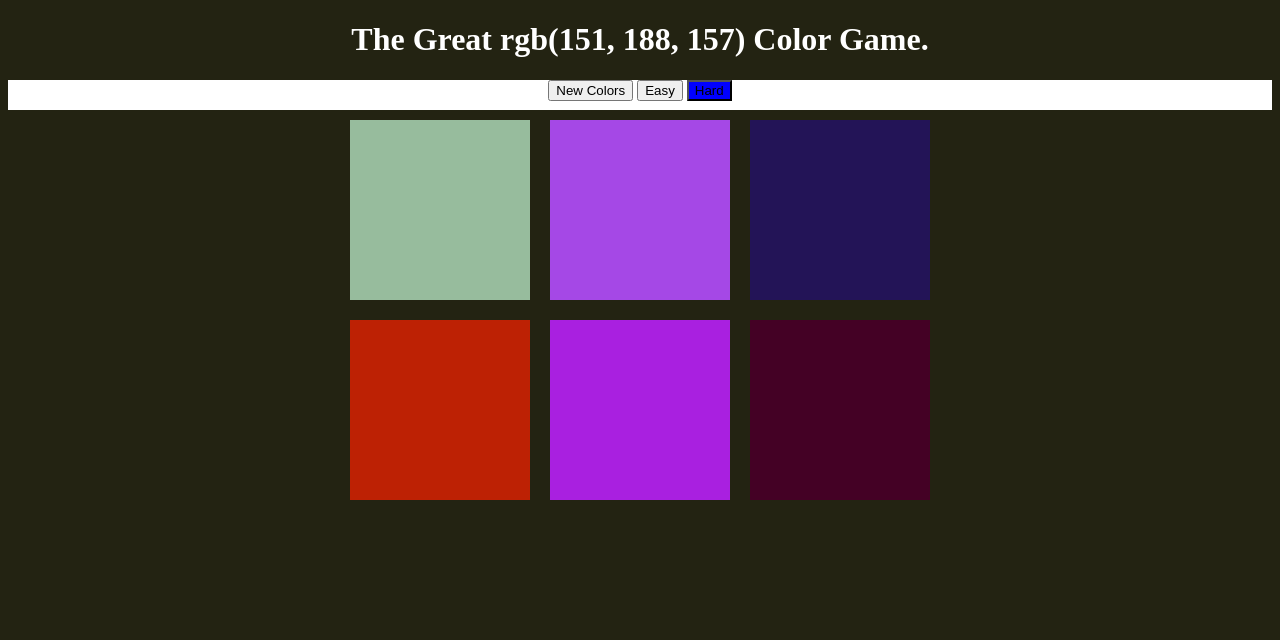
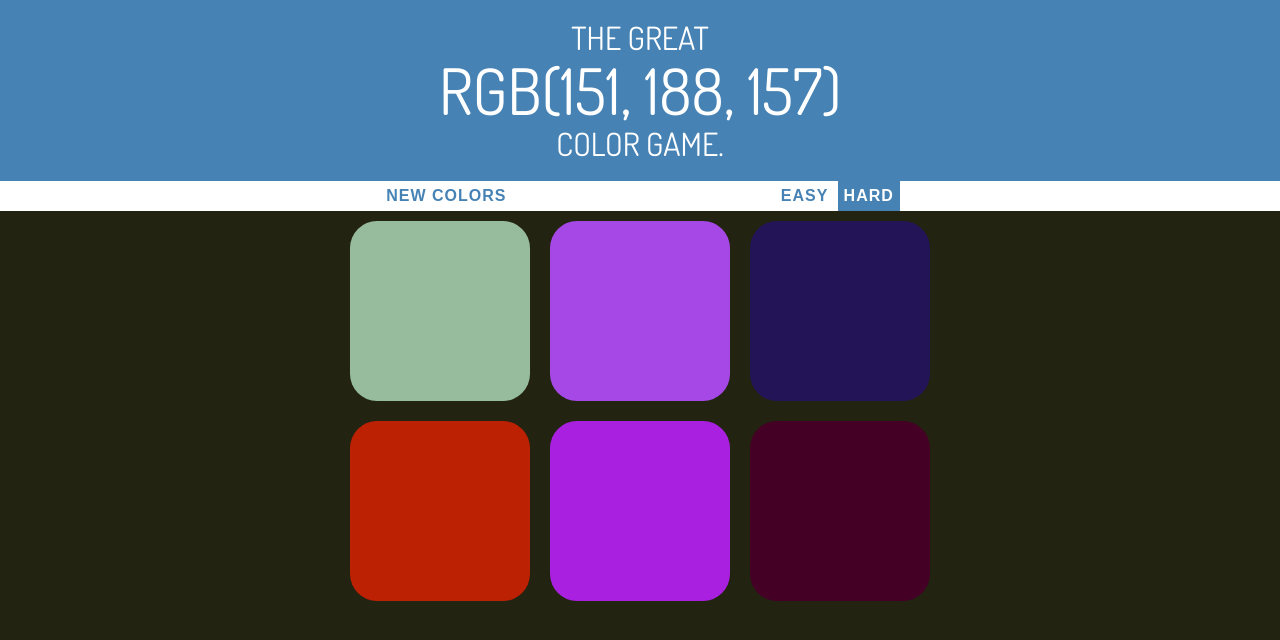
Before and after one commit to efarioli/colorGame, a plain HTML site: page index.html in a window 1280 px wide. Drawn offline with Linux system fonts and the light colour scheme.

Commit message:
finish with the Css styling

```diff
--- a/colorGame.css
+++ b/colorGame.css
@@ -1,9 +1,26 @@
 body {
 	background-color: #232312;
+	margin: 0;
+	font-family: "Dosis", "Monserrat", "Avenir";
 }
 h1{
 	color: white;
 	text-align: center;
+	line-height: 1.1;
+	background: steelblue;
+	margin:0;
+	font-weight: normal;
+	text-transform: uppercase;
+	padding: 20px 0;
+}
+
+#colorDisplay {
+	font-size: 200%;
+}
+
+#message{
+	display: inline-block;
+	width: 20%;
 }
 .square {
 	width: 30%;
@@ -25,5 +42,33 @@ h1{
 }
 
 .selected {
-	background: blue;
+	background: steelblue;
+	color: white;
 }
+
+button {
+	border: none;
+	background: none;
+	text-transform: uppercase;
+	height: 100%;
+	font-weight: bold;
+	color: steelblue;
+	letter-spacing: 1px;
+	font-size: inherit;
+	-moz-transition: all 0.4s;
+	-webkit-transition: all 0.4s;
+	transition: all 0.4s;
+}
+
+button:hover {
+	color: white;
+	background: steelblue;
+}
+.square{
+	-moz-border-radius: 15%;
+	-webkit-border-radius: 15%;
+	border-radius: 15%;
+	-moz-transition: background 0.7s;
+	-webkit-transition: background 0.7s;
+	transition: background 0.7s;
+}
--- a/colorGame.js
+++ b/colorGame.js
@@ -29,6 +29,7 @@ easyBtn.addEventListener("click", function(){
 		}
 
 	}
+	messageDisplay.textContent="";
 });
 hardBtn.addEventListener("click", function(){
 	easyBtn.classList.remove("selected");
@@ -42,6 +43,7 @@ hardBtn.addEventListener("click", function(){
 		squares[i].style.display = "block";
 
 	}
+	messageDisplay.textContent="";
 
 });
 
@@ -56,7 +58,9 @@ resetButton.addEventListener("click", function(){
 	for (var  i=0; i<squares.length; i++) {
 		squares[i].style.background = colors[i];
 	}
-	h1.style.background = "#232312"
+	h1.style.background = "steelblue";
+	messageDisplay.textContent="";
+
 });
 
 for(var i=0; i <squares.length; i++) {
--- a/index.html
+++ b/index.html
@@ -3,9 +3,15 @@
 <head>
 	<title>Color Game</title>
 	<link rel="stylesheet" type="text/css" href="colorGame.css">
+  <link href="https://fonts.googleapis.com/css?family=Dosis:400,700" rel="stylesheet">
+
 </head>
 <body>
-  <h1>The Great <span id="colorDisplay">RGB</span> Color Game.</h1>
+  <h1>The Great
+    <br>
+    <span id="colorDisplay">RGB</span>
+    <br>
+     Color Game.</h1>
   <div id="stripe">
     <button id="reset">New Colors</button>
   	<span id="message"></span>
```
